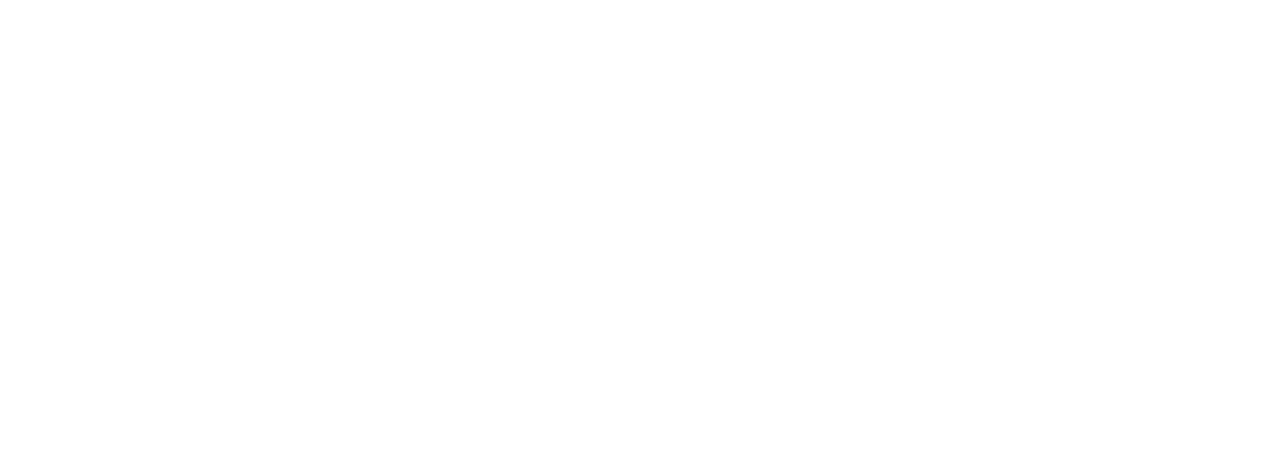
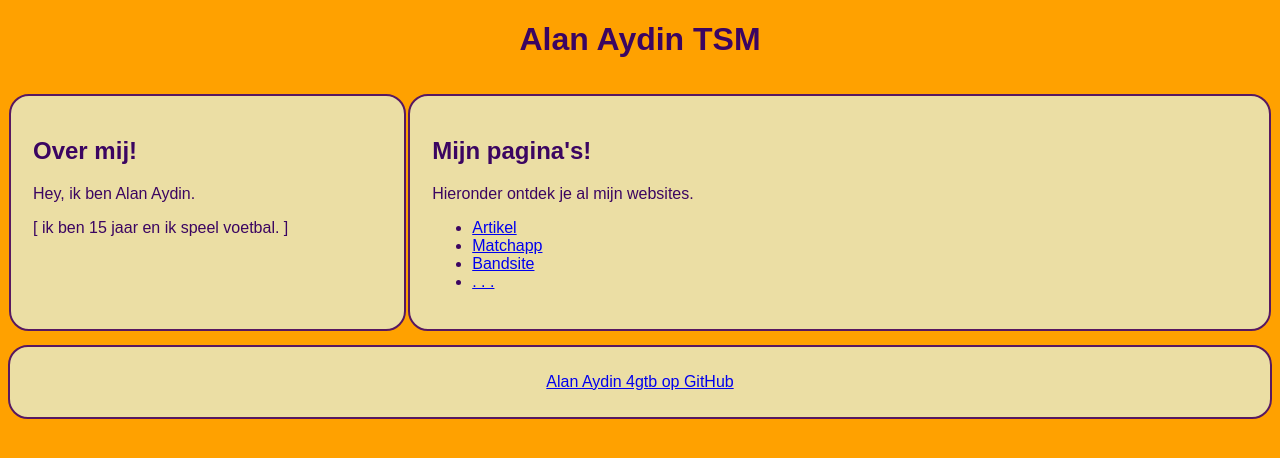
Before and after one commit to alan-aydin-4gtb/Script, a plain HTML site: page index.html in a window 1280 px wide. Drawn offline with Linux system fonts and the light colour scheme.

Commit message:
homepage

```diff
--- a/index.html
+++ b/index.html
@@ -5,8 +5,33 @@
     <meta http-equiv="X-UA-Compatible" content="IE=edge">
     <meta name="viewport" content="width=device-width, initial-scale=1.0">
     <title>Document</title>
+    <link rel="stylesheet" href="style.css">
 </head>
 <body>
-
+    <header>
+        <h1> Alan Aydin TSM</h1>
+      </header>
+      <main>
+        <section id="about">
+          <div class="col left">
+            <h2>Over mij!</h2>
+            <p>Hey, ik ben Alan Aydin. </p>
+            <p>[ ik ben 15 jaar en ik speel voetbal. ] </p>
+          </div>
+          <div class="col right">
+            <h2>Mijn pagina's!</h2>
+            <p>Hieronder ontdek je al mijn websites.</p>
+            <ul>
+              <li><a href="artikel/" target="_blank">Artikel</a></li>
+              <li><a href="matchapp/" target="_blank">Matchapp</a></li>
+              <li><a href="bandsite/" target="_blank">Bandsite</a></li>
+              <li><a href=".." target="_blank">. . .</a></li>
+            </ul>
+          </div>
+        </section>
+      </main>
+      <footer>
+        <p><a href="https://github.com/alan-aydin-4gtb" target="_blank">Alan Aydin 4gtb op GitHub</a></p>
+      </footer>
 </body>
 </html>
--- /dev/null
+++ b/style.css
@@ -0,0 +1,41 @@
+header {
+
+    text-align: center;
+}
+
+body {
+    background-color: hsl(38, 100%, 50%);
+    color: hsl(275, 90%, 20%);
+    font-family: Arial;
+}
+
+#about {
+    display: flex;
+    padding: 1% 0;
+}
+
+
+.left {
+    flex: 3;
+    margin: 1px;
+}
+
+.right {
+    flex: 7;
+    margin: 1px;
+}
+
+.col {
+    border: 2px solid rgb(87, 24, 97);
+    border-radius: 20px;
+    padding: 22px;
+    background-color: rgb(235, 222, 164);
+}
+
+footer {
+    border: 2px solid rgb(87, 24, 97);
+    border-radius: 20px;
+    padding: 10px;
+    background-color: rgb(235, 222, 164);
+    text-align: center;
+}
```
